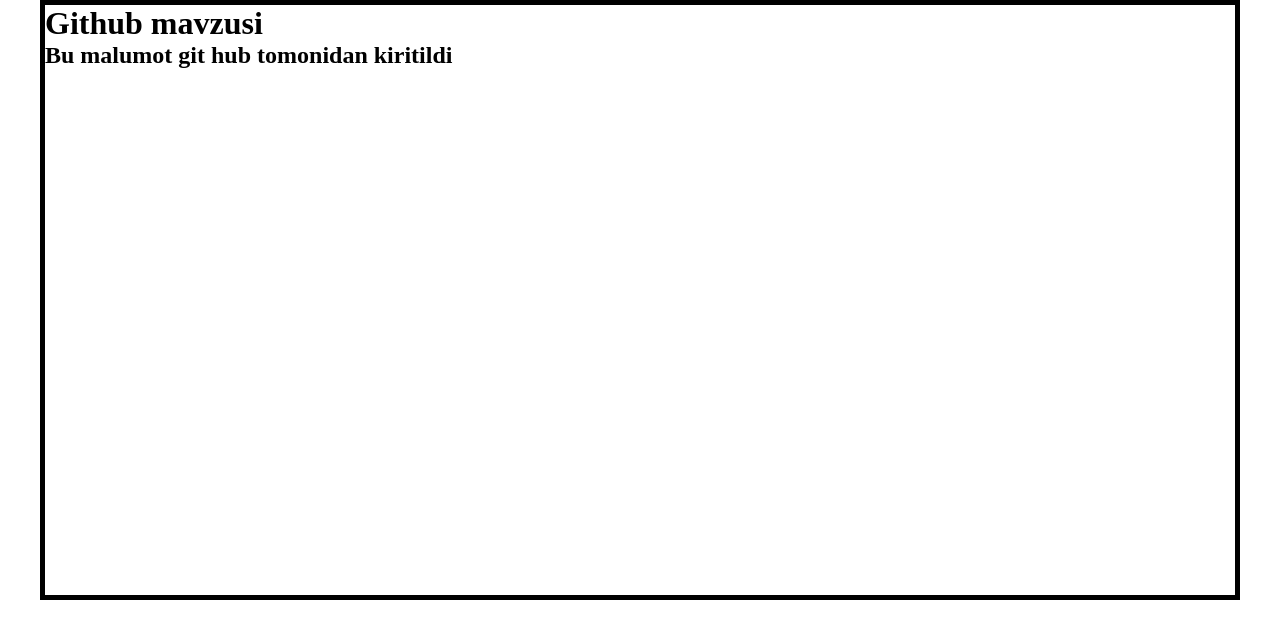
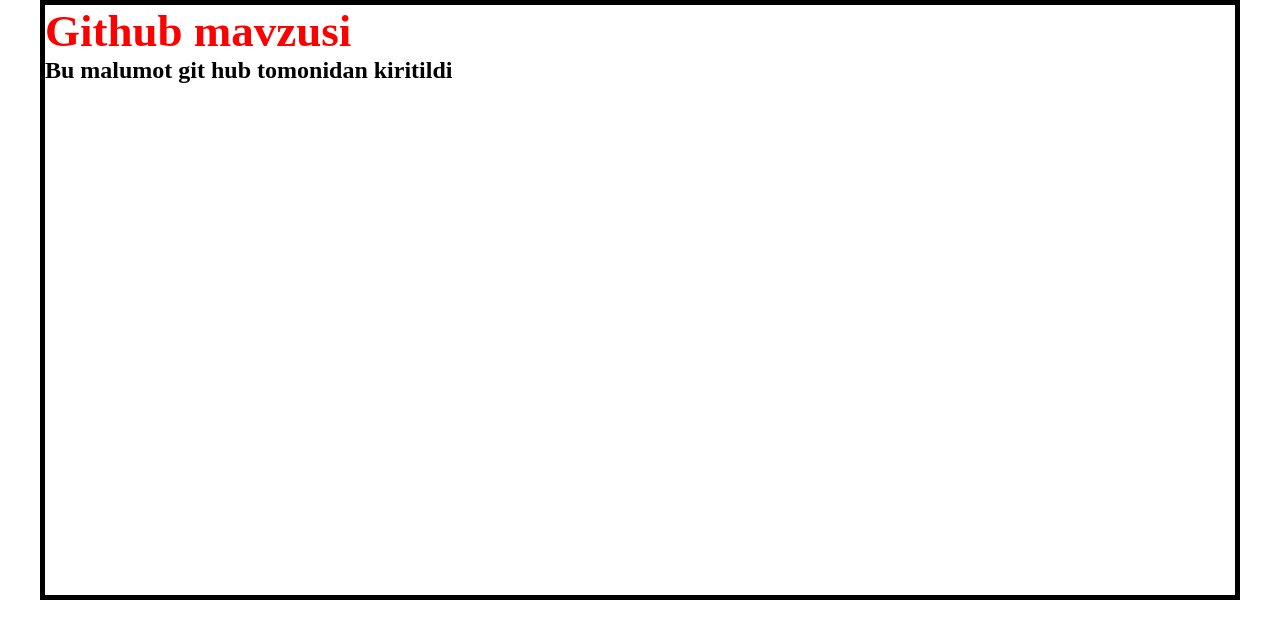
Before and after one commit to azizovalisher73/test-uchun, a plain HTML site: page index.html in a window 1280 px wide. Drawn offline with Linux system fonts and the light colour scheme.

Commit message:
Update style.css

```diff
--- a/style.css
+++ b/style.css
@@ -10,3 +10,9 @@
     margin: auto;
     border: 5px solid black;
 }
+
+h1 {
+    color:red;
+    font-size: 45px;
+    font-family: mv boli;
+}
```
